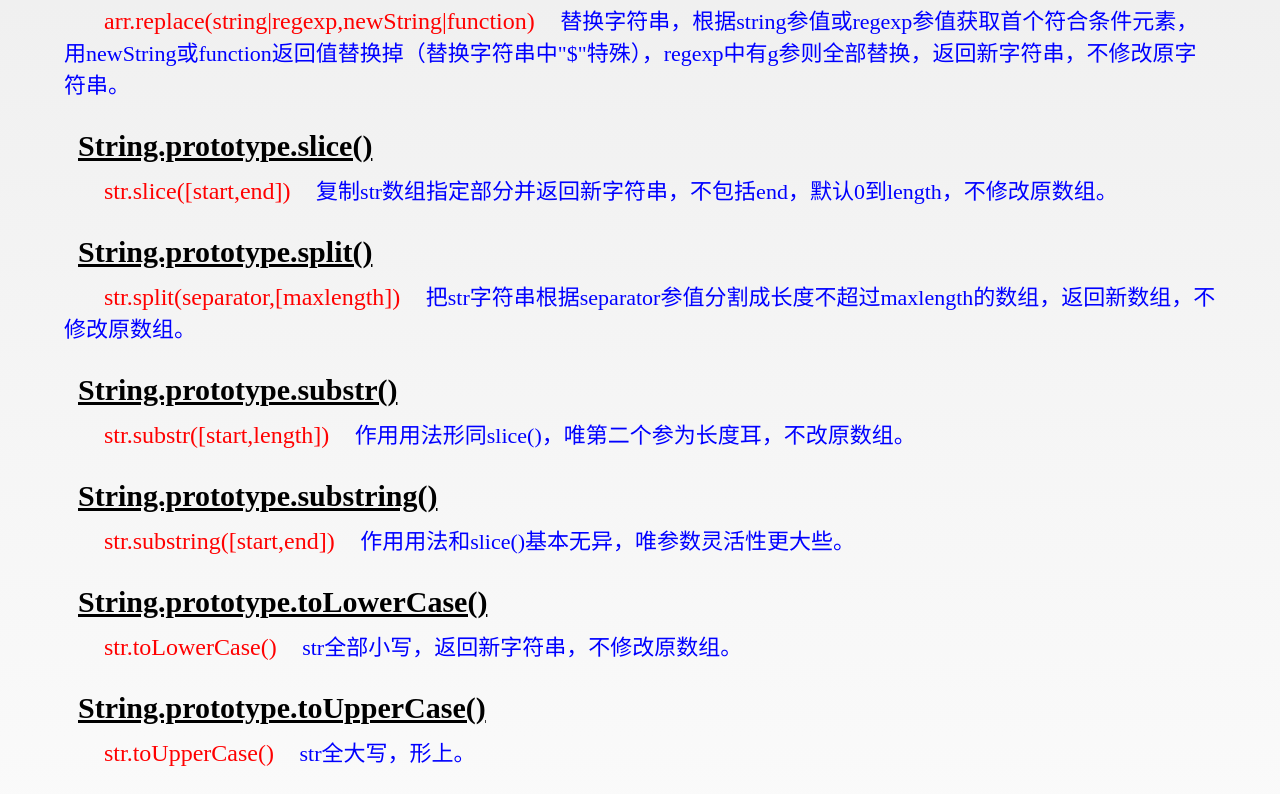
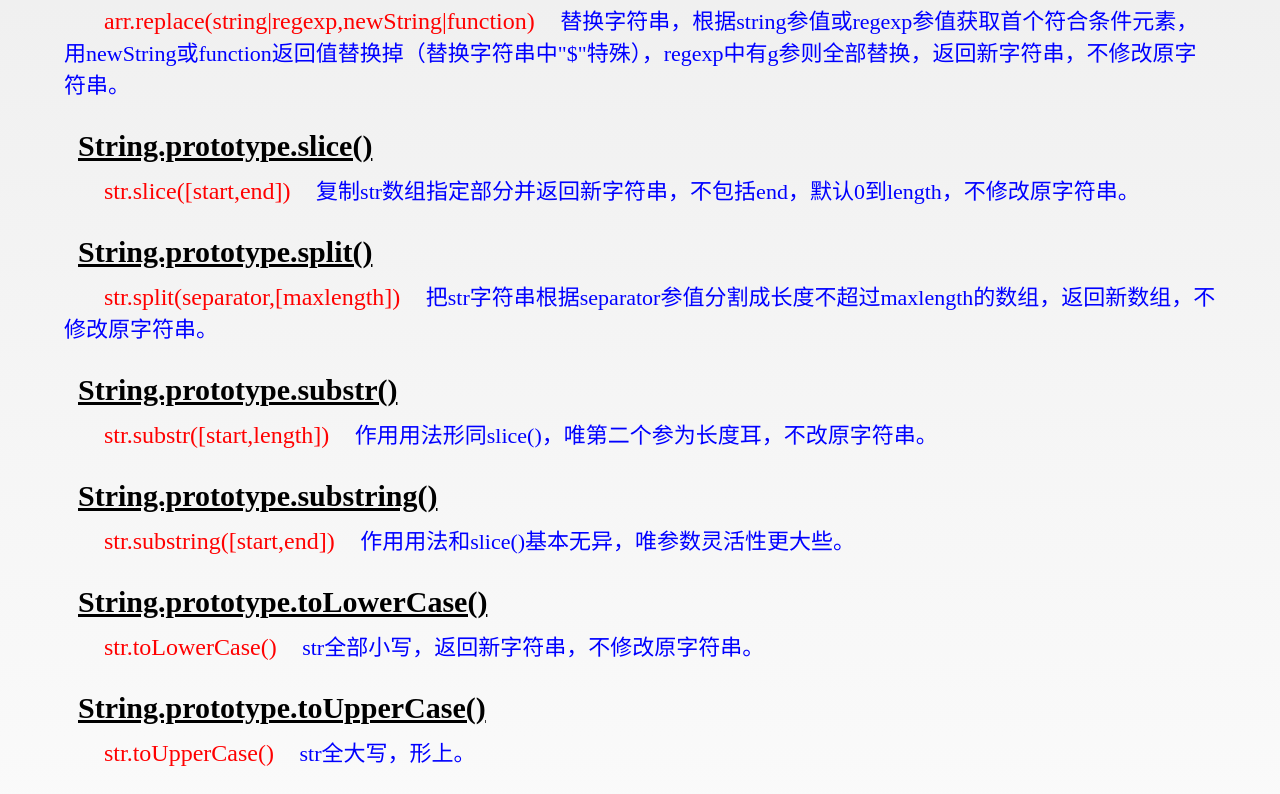
Before and after one commit to G-Ling-yy/MyWayofWeb, a plain HTML site: page Js_API_String.html in a window 1280 px wide. Shown: the part 1591-2385 px from the top of the page. Drawn offline with Linux system fonts and the light colour scheme.

Commit message:
modify 数组 to 字符串

```diff
--- a/Js_API_String.html
+++ b/Js_API_String.html
@@ -76,15 +76,15 @@
     </section>
     <section>
       <h1><a href="https://developer.mozilla.org/zh-CN/docs/Web/JavaScript/Reference/Global_Objects/String/slice" target="_blank">String.prototype.slice()</a></h1>
-      <p><span class="syntax">str.slice([start,end])</span> 复制str数组指定部分并返回新字符串，不包括end，默认0到length，不修改原数组。</p>
+      <p><span class="syntax">str.slice([start,end])</span> 复制str数组指定部分并返回新字符串，不包括end，默认0到length，不修改原字符串。</p>
     </section>
     <section>
       <h1><a href="https://developer.mozilla.org/zh-CN/docs/Web/JavaScript/Reference/Global_Objects/String/split" target="_blank">String.prototype.split()</a></h1>
-      <p><span class="syntax">str.split(separator,[maxlength])</span> 把str字符串根据separator参值分割成长度不超过maxlength的数组，返回新数组，不修改原数组。</p>
+      <p><span class="syntax">str.split(separator,[maxlength])</span> 把str字符串根据separator参值分割成长度不超过maxlength的数组，返回新数组，不修改原字符串。</p>
     </section>
     <section>
       <h1><a href="https://developer.mozilla.org/zh-CN/docs/Web/JavaScript/Reference/Global_Objects/String/substr" target="_blank">String.prototype.substr()</a></h1>
-      <p><span class="syntax">str.substr([start,length])</span> 作用用法形同slice()，唯第二个参为长度耳，不改原数组。</p>
+      <p><span class="syntax">str.substr([start,length])</span> 作用用法形同slice()，唯第二个参为长度耳，不改原字符串。</p>
     </section>
     <section>
       <h1><a href="https://developer.mozilla.org/zh-CN/docs/Web/JavaScript/Reference/Global_Objects/String/substring" target="_blank">String.prototype.substring()</a></h1>
@@ -92,7 +92,7 @@
     </section>
     <section>
       <h1><a href="https://developer.mozilla.org/zh-CN/docs/Web/JavaScript/Reference/Global_Objects/String/toLowerCase" target="_blank">String.prototype.toLowerCase()</a></h1>
-      <p><span class="syntax">str.toLowerCase()</span> str全部小写，返回新字符串，不修改原数组。</p>
+      <p><span class="syntax">str.toLowerCase()</span> str全部小写，返回新字符串，不修改原字符串。</p>
     </section>
     <section>
       <h1><a href="https://developer.mozilla.org/zh-CN/docs/Web/JavaScript/Reference/Global_Objects/String/toUpperCase" target="_blank">String.prototype.toUpperCase()</a></h1>
--- a/小点知识.txt
+++ b/小点知识.txt
@@ -334,3 +334,5 @@ event.currentTarget
 JS_this：
 this在全局或非严格模式的直接调用函数里的值是window;
 this在严格模式的直接调用函数里的值是undefined;
+
+leetcode.com
```
